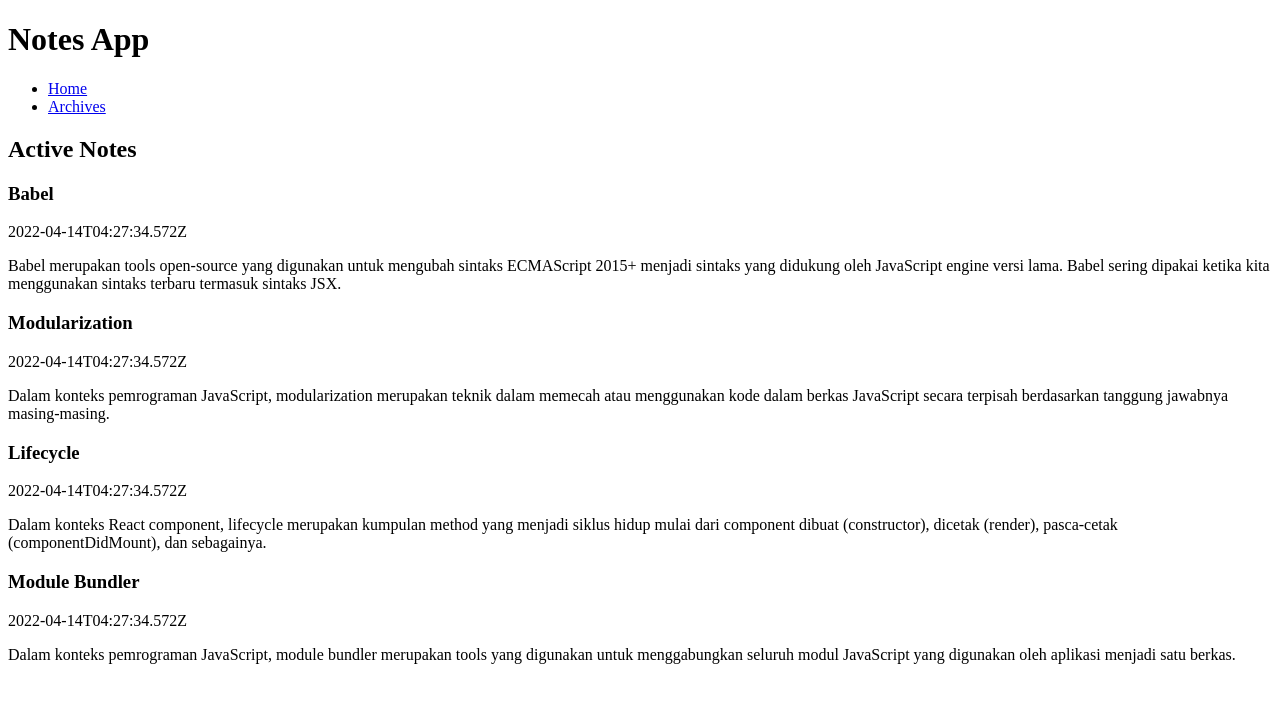
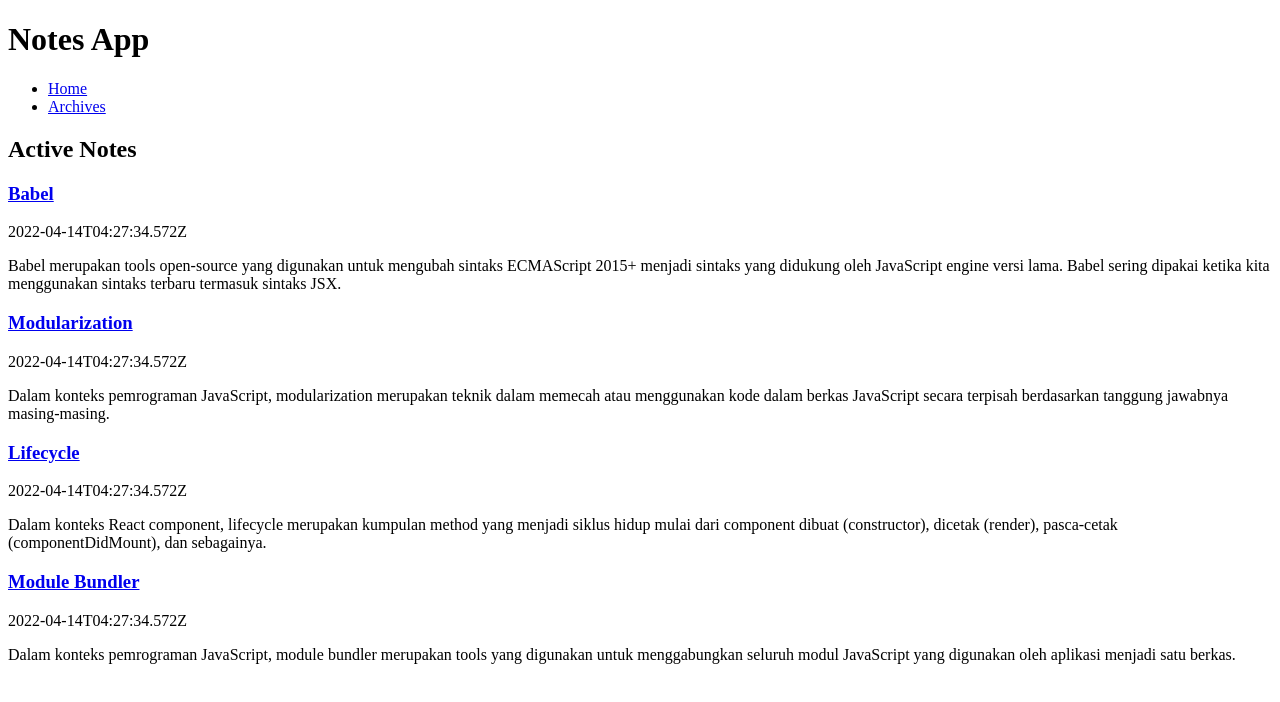
Before and after one commit to carloabimanyu/notes-app-spa, a React (Vite) app: page / in a window 1280 px wide. Shown: the top 702 px of the page. Built offline with nearby package versions, Linux system fonts and the light colour scheme.

Commit message:
feat: make note titles clickable to detail page

```diff
--- a/src/components/NoteItem.jsx
+++ b/src/components/NoteItem.jsx
@@ -1,3 +1,5 @@
+import { Link } from "react-router-dom";
+
 function NoteItem({ note }) {
     const id = note.id;
     const title = note.title;
@@ -6,7 +8,9 @@ function NoteItem({ note }) {
 
     return (
         <article>
-            <h3>{title}</h3>
+            <h3>
+                <Link to={`/notes/${id}`}>{title}</Link>
+            </h3>
             <p>{createdAt}</p>
             <p>{body}</p>
         </article>
```
